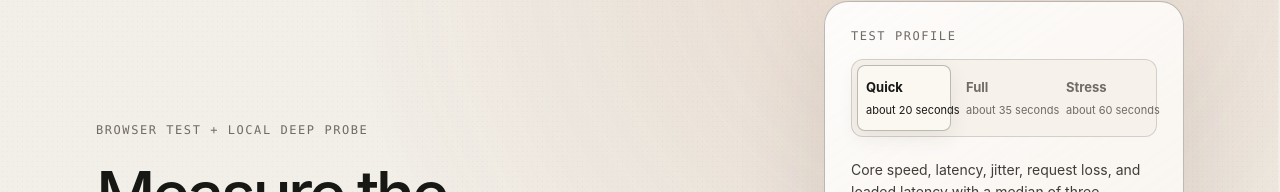
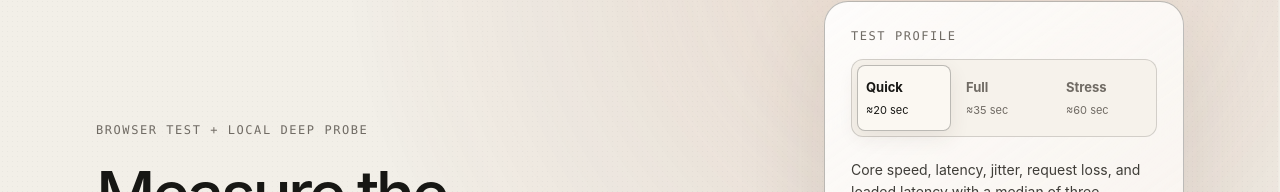
Before and after one commit to JohnnyZLi/Network-Diagnostics-Suite, a React (Vite) app: page / in a window 1280 px wide. Shown: the part 166-358 px from the top of the page. Built offline with nearby package versions, Linux system fonts and the light colour scheme.

Commit message:
Prevent test profile label collisions

```diff
--- a/src/components/TestControls.tsx
+++ b/src/components/TestControls.tsx
@@ -20,6 +20,12 @@ const DOWNLOAD_PATHS: Record<DownloadPathPreference, { name: string; detail: str
   "worker-stream": { name: "Worker", detail: "Worker only" }
 };
 
+function compactEstimatedTime(value: string): string {
+  return value
+    .replace(/^about\s+/i, "≈")
+    .replace(/\s+seconds?$/i, " sec");
+}
+
 export function TestControls({
   mode,
   downloadPath,
@@ -39,20 +45,24 @@ export function TestControls({
     <section className="test-controls" aria-labelledby="test-controls-title">
       <div className="eyebrow" id="test-controls-title">Test profile</div>
       <div className="mode-selector" role="radiogroup" aria-label="Diagnostic test profile">
-        {(Object.keys(TEST_MODES) as TestMode[]).map((option) => (
+        {(Object.keys(TEST_MODES) as TestMode[]).map((option) => {
+          const optionConfig = TEST_MODES[option];
+          return (
             <button
               className={mode === option ? "mode-option mode-option--active" : "mode-option"}
               type="button"
               role="radio"
               aria-checked={mode === option}
+              aria-label={`${optionConfig.name}, ${optionConfig.estimatedTime}`}
               disabled={running}
               onClick={() => onModeChange(option)}
               key={option}
             >
-            <span>{TEST_MODES[option].name}</span>
-            <small>{TEST_MODES[option].estimatedTime}</small>
+              <span>{optionConfig.name}</span>
+              <small aria-hidden="true">{compactEstimatedTime(optionConfig.estimatedTime)}</small>
             </button>
-        ))}
+          );
+        })}
       </div>
 
       <div className="test-controls__summary">
```
Lines whose indentation alone changed are shown as unchanged.
